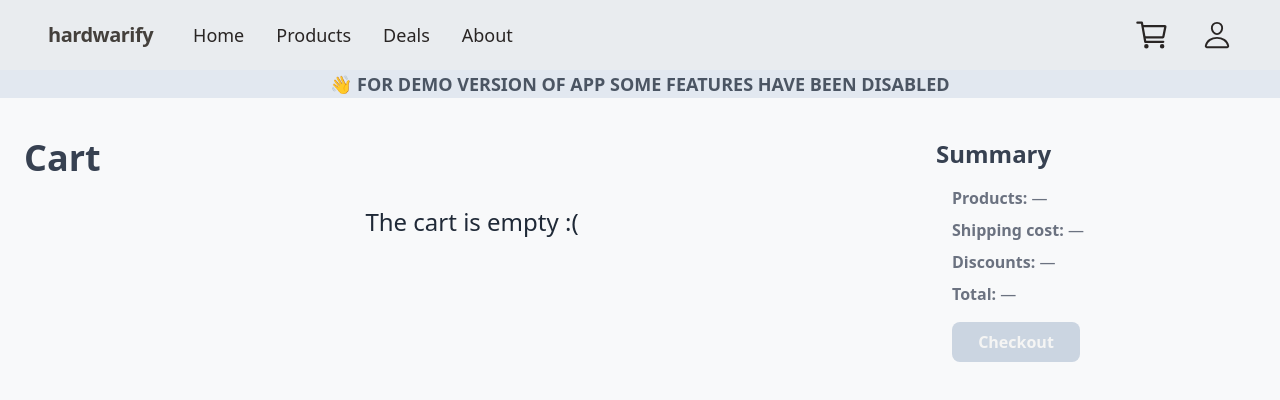
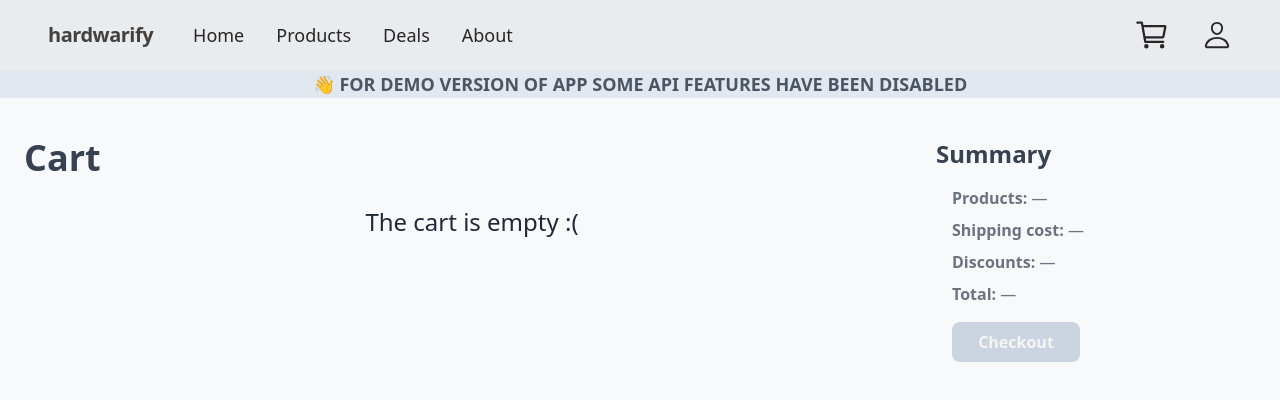
Before and after one commit to tojamrcel/hardwarify-project, a Next.js app: page /cart in a window 1280 px wide. Shown: the top 400 px of the page. Built offline with nearby package versions, Linux system fonts and the light colour scheme.

Commit message:
feat: change demo message

```diff
--- a/app/layout.tsx
+++ b/app/layout.tsx
@@ -32,7 +32,7 @@ export default function RootLayout({
           <Header />
           <div className="w-full py-2">
             <p className="-mt-2 bg-slate-200 text-center text-lg font-semibold text-gray-600">
-              👋 FOR DEMO VERSION OF APP SOME FEATURES HAVE BEEN DISABLED
+              👋 FOR DEMO VERSION OF APP SOME API FEATURES HAVE BEEN DISABLED
             </p>
           </div>
           <main className="mx-auto max-w-7xl px-6 py-8">{children}</main>
```
